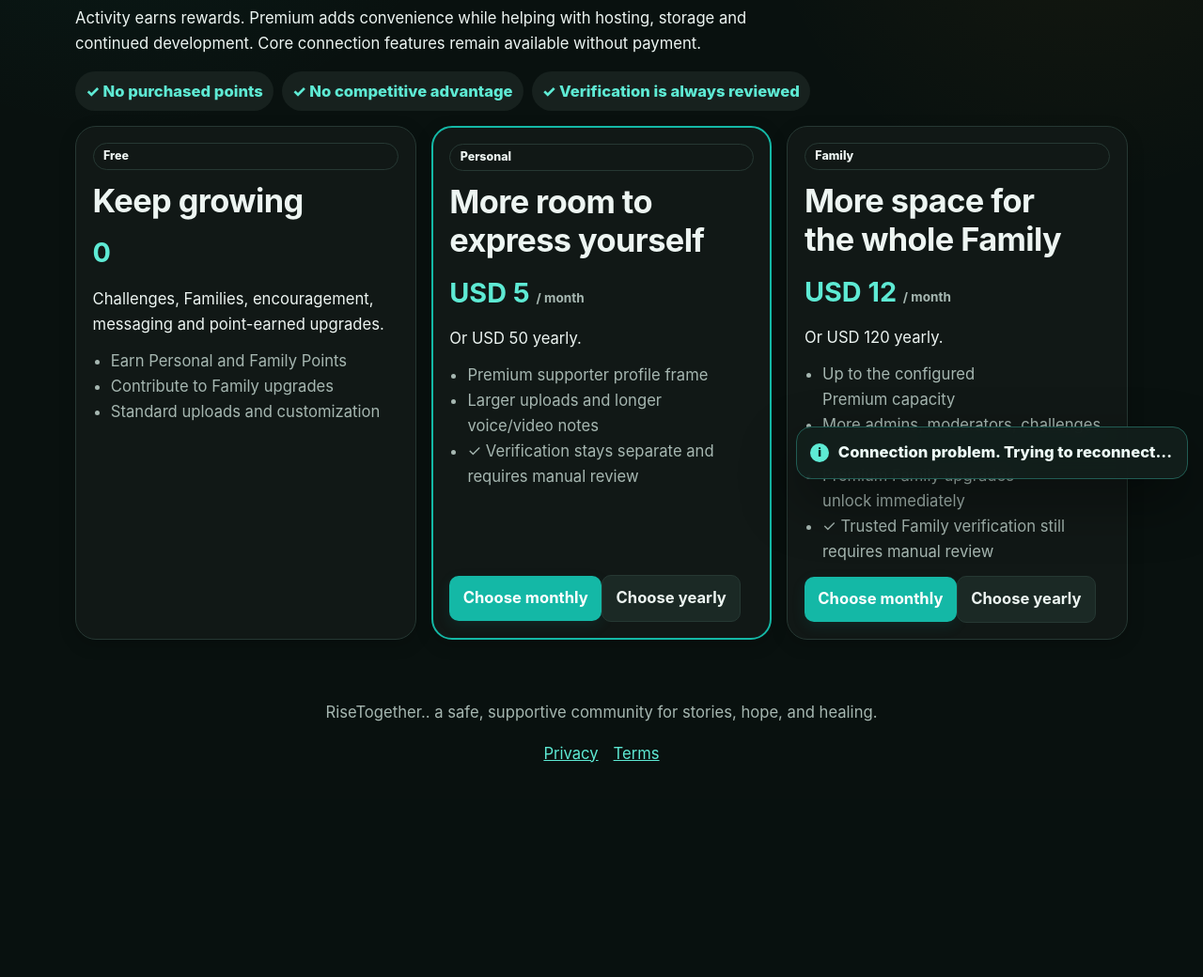
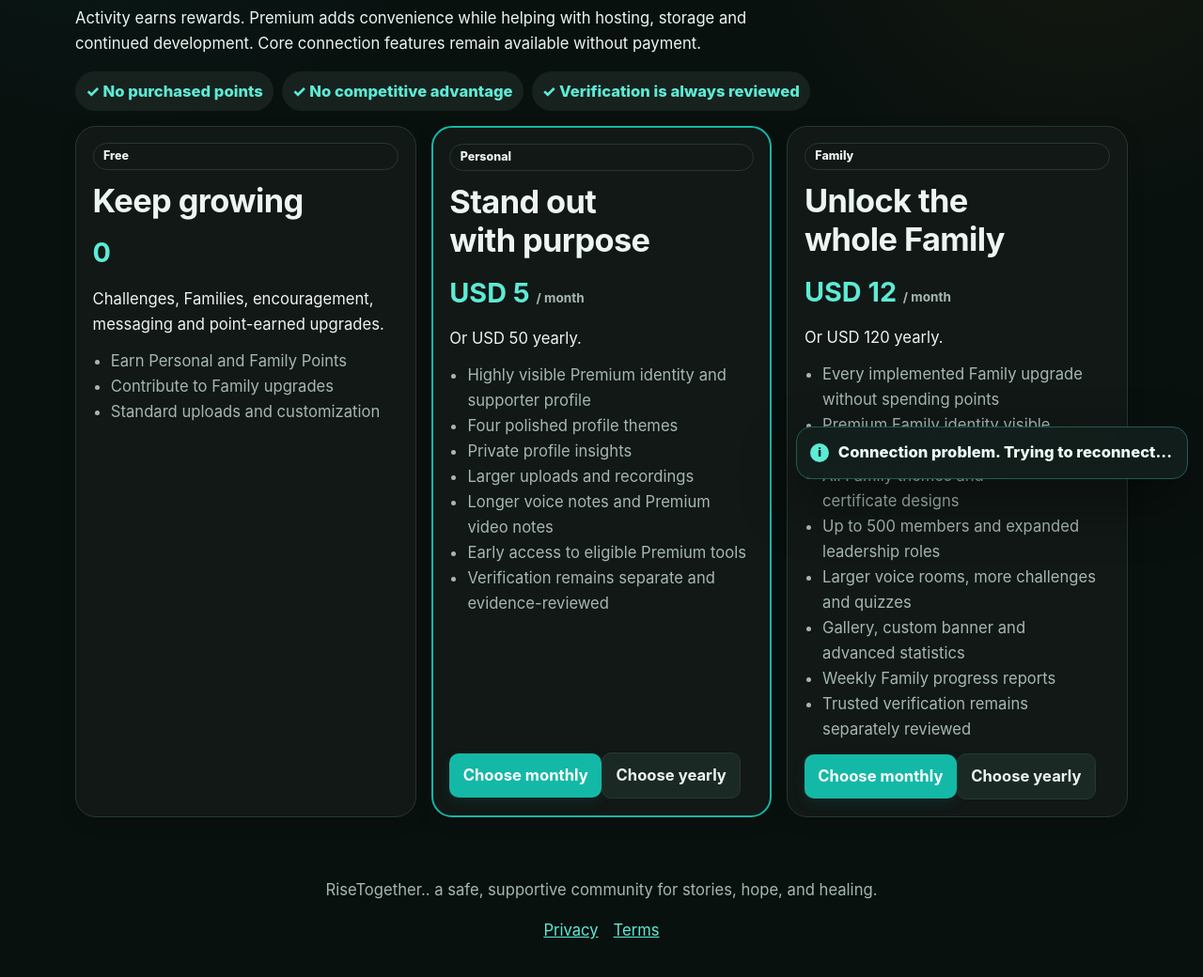
Before and after one commit to Kakwikiri/risetogether, a Flask app: page /premium in a window 1280 px wide. Shown: the part 274-1314 px from the top of the page at 94% size. Before the commit the page ends 1086 px from the top, so only its background shows below. Run offline with Flask 3, Linux system fonts and the light colour scheme; data that the repository does not hold is empty; parts of the project's set-up code (start-up, migrations or seed data) failed here and were passed over; some libraries are stand-ins or nearby versions.

Commit message:
Fix Family Premium entitlements and packages

```diff
--- a/family_upgrades.py
+++ b/family_upgrades.py
@@ -85,14 +85,19 @@ def family_has_upgrade(family_id, upgrade_key):
         return True
     if upgrade_key not in PREMIUM_FAMILY_UPGRADES:
         return False
-    from feature_flags import is_feature_enabled
-    required_flag = PREMIUM_UPGRADE_FLAGS.get(upgrade_key)
-    if required_flag and not is_feature_enabled(required_flag):
-        return False
     from models import Family
+    family = Family.query.get(family_id)
     from premium import family_has_premium
 
-    return family_has_premium(Family.query.get(family_id))
+    if not family_has_premium(family):
+        return False
+    required_flag = PREMIUM_UPGRADE_FLAGS.get(upgrade_key)
+    if required_flag:
+        from feature_flags import is_feature_enabled_for_family
+        return is_feature_enabled_for_family(required_flag, family)
+    # An active Premium Family receives each enabled, implemented Family
+    # upgrade without points or level gates.
+    return True
 
 
 def active_challenge_limit(family_id):
--- a/routes/main.py
+++ b/routes/main.py
@@ -2475,8 +2475,6 @@ def update_premium_theme():
 @main_bp.route("/premium/choose/<plan>/<period>")
 @login_required
 def premium_checkout(plan, period):
-    if not is_feature_enabled("premium_membership"):
-        abort(404)
     if plan not in {"personal", "family"} or period not in {"monthly", "yearly"}:
         abort(404)
     from premium import economy_setting_int, economy_setting_text
--- a/routes/moderation.py
+++ b/routes/moderation.py
@@ -395,7 +395,7 @@ def grant_premium_subscription():
     if user:
         personal_premium_features = (
             "premium_membership", "premium_profiles", "premium_upload_limits",
-            "premium_themes", "premium_analytics", "premium_challenges",
+            "premium_themes", "premium_analytics",
             "premium_verification_applications", "video_notes",
         )
         for feature_name in personal_premium_features:
@@ -418,6 +418,8 @@ def grant_premium_subscription():
         family_feature_names = (
             "premium_membership", "premium_families", "family_upgrades",
             "family_points", "family_xp", "family_levels", "family_leaderboards",
+            "premium_challenges", "weekly_reports", "premium_themes",
+            "premium_analytics",
         )
         for feature_name in family_feature_names:
             rollout_setting = SiteSetting.query.get(feature_rollout_key(feature_name)) or SiteSetting(
@@ -1204,6 +1206,35 @@ def admin_feature_flags():
                 if membership_mode.value != "everyone":
                     membership_mode.value = "selected"
                 db.session.add_all([membership_mode, membership_families])
+        if request.form.get("mode_premium_families") == "selected":
+            premium_family_setting = SiteSetting.query.get(
+                feature_rollout_families_key("premium_families")
+            )
+            premium_family_ids = {
+                int(value) for value in (premium_family_setting.value or "").split(",")
+                if value.strip().isdigit()
+            } if premium_family_setting else set()
+            for dependency in (
+                "premium_membership", "family_upgrades", "premium_challenges",
+                "weekly_reports", "premium_themes", "premium_analytics",
+            ):
+                dependency_mode = SiteSetting.query.get(
+                    feature_rollout_key(dependency)
+                ) or SiteSetting(key=feature_rollout_key(dependency))
+                dependency_families = SiteSetting.query.get(
+                    feature_rollout_families_key(dependency)
+                ) or SiteSetting(key=feature_rollout_families_key(dependency))
+                ids = {
+                    int(value) for value in (dependency_families.value or "").split(",")
+                    if value.strip().isdigit()
+                }
+                ids.update(premium_family_ids)
+                if dependency_mode.value != "everyone":
+                    dependency_mode.value = "selected"
+                dependency_families.value = ",".join(
+                    str(family_id) for family_id in sorted(ids)
+                )
+                db.session.add_all([dependency_mode, dependency_families])
         enabled_names = [
             name for name in FEATURE_FLAG_DEFINITIONS
             if request.form.get(f"mode_{name}") != "off"
--- a/static/js/app.js
+++ b/static/js/app.js
@@ -16,7 +16,7 @@ window.fetch = (resource, options = {}) => {
 };
 
 document.addEventListener("DOMContentLoaded", () => {
-  const APP_VERSION = "20260726-premium-experience-admin-alerts";
+  const APP_VERSION = "20260726-family-premium-entitlements";
   const dismissedUpdateKey = "risetogether-dismissed-update-version";
   const syncVisualViewportHeight = () => {
     const height = window.visualViewport ? window.visualViewport.height : window.innerHeight;
--- a/templates/base.html
+++ b/templates/base.html
@@ -68,16 +68,16 @@
     />
     <link
       rel="stylesheet"
-      href="{{ url_for('static', filename='css/styles.css') }}?v=20260726-premium-experience-admin-alerts"
+      href="{{ url_for('static', filename='css/styles.css') }}?v=20260726-family-premium-entitlements"
     />
     <script
       defer
       src="https://cdnjs.cloudflare.com/ajax/libs/socket.io/4.7.2/socket.io.min.js"
     ></script>
-    <script defer src="{{ url_for('static', filename='js/app.js') }}?v=20260726-premium-experience-admin-alerts"></script>
+    <script defer src="{{ url_for('static', filename='js/app.js') }}?v=20260726-family-premium-entitlements"></script>
     <script
       defer
-      src="{{ url_for('static', filename='js/socket.js') }}?v=20260726-premium-experience-admin-alerts"
+      src="{{ url_for('static', filename='js/socket.js') }}?v=20260726-family-premium-entitlements"
     ></script>
   </head>
   {% set contextual_layout_endpoints = ['main.home', 'main.people', 'family.families', 'family.family_detail', 'chat.inbox', 'chat.direct_chat', 'chat.family_chat', 'chat.family_voice_room', 'main.profile'] %}
--- a/templates/premium.html
+++ b/templates/premium.html
@@ -10,10 +10,10 @@
   <div class="premium-principles"><span>✓ No purchased points</span><span>✓ No competitive advantage</span><span>✓ Verification is always reviewed</span></div>
   <section class="premium-plan-grid">
     <article class="premium-plan-card"><span class="status-chip">Free</span><h2>Keep growing</h2><strong>0</strong><p>Challenges, Families, encouragement, messaging and point-earned upgrades.</p><ul><li>Earn Personal and Family Points</li><li>Contribute to Family upgrades</li><li>Standard uploads and customization</li></ul></article>
-    {% if feature_enabled('premium_profiles') %}<article class="premium-plan-card is-featured"><span class="status-chip">Personal</span><h2>More room to express yourself</h2><strong>{{ payment_currency }} {{ prices.personal_monthly }} <small>/ month</small></strong><p>Or {{ payment_currency }} {{ prices.personal_yearly }} yearly.</p><ul><li>Premium supporter profile frame</li>{% if feature_enabled('premium_upload_limits') %}<li>Larger uploads and longer voice/video notes</li>{% endif %}{% if feature_enabled('premium_storage') %}<li>More cloud storage</li>{% endif %}{% if feature_enabled('premium_themes') %}<li>Premium profile themes</li>{% endif %}{% if feature_enabled('premium_analytics') %}<li>Advanced profile analytics</li>{% endif %}<li>✓ Verification stays separate and requires manual review</li></ul>{% if current_user.is_authenticated and personal_subscription %}<span class="upgrade-state">✓ Active {{ personal_subscription.billing_period }}</span>{% else %}<div class="button-row"><a class="button" href="{{ url_for('main.premium_checkout', plan='personal', period='monthly') }}">Choose monthly</a><a class="button secondary" href="{{ url_for('main.premium_checkout', plan='personal', period='yearly') }}">Choose yearly</a></div>{% endif %}</article>{% endif %}
-    {% if feature_enabled('premium_families') %}<article class="premium-plan-card"><span class="status-chip">Family</span><h2>More space for the whole Family</h2><strong>{{ payment_currency }} {{ prices.family_monthly }} <small>/ month</small></strong><p>Or {{ payment_currency }} {{ prices.family_yearly }} yearly.</p><ul><li>Up to the configured Premium capacity</li><li>More admins, moderators, challenges and quizzes</li><li>Premium Family upgrades unlock immediately</li><li>✓ Trusted Family verification still requires manual review</li></ul><div class="button-row"><a class="button" href="{{ url_for('main.premium_checkout', plan='family', period='monthly') }}">Choose monthly</a><a class="button secondary" href="{{ url_for('main.premium_checkout', plan='family', period='yearly') }}">Choose yearly</a></div></article>{% endif %}
+    <article class="premium-plan-card is-featured"><span class="status-chip">Personal</span><h2>Stand out with purpose</h2><strong>{{ payment_currency }} {{ prices.personal_monthly }} <small>/ month</small></strong><p>Or {{ payment_currency }} {{ prices.personal_yearly }} yearly.</p><ul><li>Highly visible Premium identity and supporter profile</li><li>Four polished profile themes</li><li>Private profile insights</li><li>Larger uploads and recordings</li><li>Longer voice notes and Premium video notes</li><li>Early access to eligible Premium tools</li><li>Verification remains separate and evidence-reviewed</li></ul>{% if current_user.is_authenticated and personal_subscription %}<span class="upgrade-state">✓ Active{% if personal_subscription.expires_at %} until {{ personal_subscription.expires_at.strftime('%b %d, %Y') }}{% else %} · Lifetime{% endif %}</span>{% else %}<div class="button-row"><a class="button" href="{{ url_for('main.premium_checkout', plan='personal', period='monthly') }}">Choose monthly</a><a class="button secondary" href="{{ url_for('main.premium_checkout', plan='personal', period='yearly') }}">Choose yearly</a></div>{% endif %}</article>
+    <article class="premium-plan-card"><span class="status-chip">Family</span><h2>Unlock the whole Family</h2><strong>{{ payment_currency }} {{ prices.family_monthly }} <small>/ month</small></strong><p>Or {{ payment_currency }} {{ prices.family_yearly }} yearly.</p><ul><li>Every implemented Family upgrade without spending points</li><li>Premium Family identity visible to visitors</li><li>All Family themes and certificate designs</li><li>Up to 500 members and expanded leadership roles</li><li>Larger voice rooms, more challenges and quizzes</li><li>Gallery, custom banner and advanced statistics</li><li>Weekly Family progress reports</li><li>Trusted verification remains separately reviewed</li></ul><div class="button-row"><a class="button" href="{{ url_for('main.premium_checkout', plan='family', period='monthly') }}">Choose monthly</a><a class="button secondary" href="{{ url_for('main.premium_checkout', plan='family', period='yearly') }}">Choose yearly</a></div></article>
   </section>
-  {% if family_rows %}<section class="card"><h2>Your Family Premium status</h2><div class="premium-family-list">{% for row in family_rows %}<span><strong>{{ row.family.name }}</strong> · {{ 'Active ' ~ row.subscription.billing_period if row.subscription else 'Free' }}</span>{% endfor %}</div></section>{% endif %}
+  {% if family_rows %}<section class="card"><h2>Your Family Premium status</h2><div class="premium-family-list">{% for row in family_rows %}<span><strong>{{ row.family.name }}</strong> · {% if row.subscription %}Active{% if row.subscription.expires_at %} until {{ row.subscription.expires_at.strftime('%b %d, %Y') }}{% else %} · Lifetime{% endif %}{% else %}Free{% endif %}</span>{% endfor %}</div></section>{% endif %}
   {% if current_user.is_authenticated and feature_enabled('premium_verification_applications') %}<section class="card"><h2>Manual verification application</h2><p>Verification is separate from Premium. Anyone eligible can apply, and only the owner’s evidence review can approve it.</p><a class="button secondary" href="{{ url_for('main.verification_application') }}">Open application</a></section>{% endif %}
   {% if current_user.is_authenticated and personal_subscription and feature_enabled('premium_themes') %}<section class="card premium-theme-picker"><div><p class="eyebrow">Personalise Premium</p><h2>Profile theme</h2><p class="muted-meta">Choose the presentation other people see when they visit your profile.</p></div><form action="{{ url_for('main.update_premium_theme') }}" method="post"><input type="hidden" name="csrf_token" value="{{ csrf_token() }}"><div class="premium-theme-options">{% for value, label in [('aurora','Aurora'),('sunset','Sunset'),('royal','Royal'),('midnight','Midnight')] %}<label class="premium-theme-swatch premium-theme-swatch--{{ value }}"><input type="radio" name="premium_theme" value="{{ value }}" {% if current_user.profile.premium_theme == value %}checked{% endif %}><span>{{ label }}</span></label>{% endfor %}</div><button class="button" type="submit">Apply profile theme</button></form></section>{% endif %}
 </section>
```
Also changed, not shown: feature_flags.py (+24 -11 lines), templates/family_upgrades.html (+1 -1 lines).
